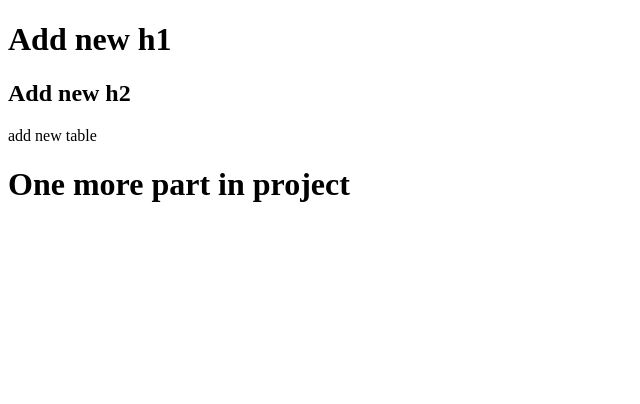
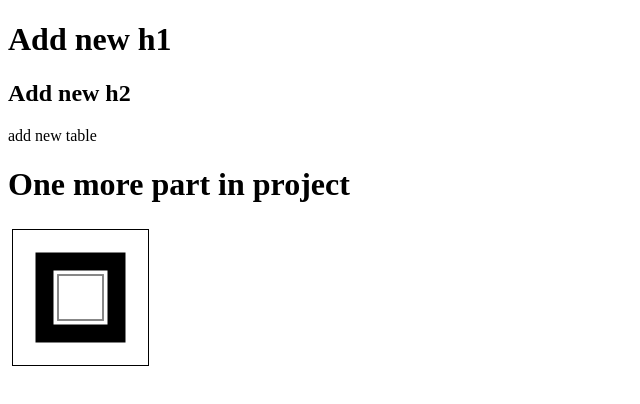
Before and after one commit to ev-ran/GIT_terminal_exercise, a plain HTML site: page index.html in a window 1280 px wide. Shown: the whole page, without its empty margins (0-640 px from the left). Drawn offline with Linux system fonts and the light colour scheme.

Commit message:
add first picture to the project

```diff
--- a/index.html
+++ b/index.html
@@ -10,5 +10,6 @@
     <h2>Add new h2</h2>
     <table>add new table</table>
     <h1>One more part in project</h1>
+    <img src="assets\images\smile.png" alt="just smile">
 </body>
 </html>
```
Also changed, not shown: assets/images/smile.png (added).
